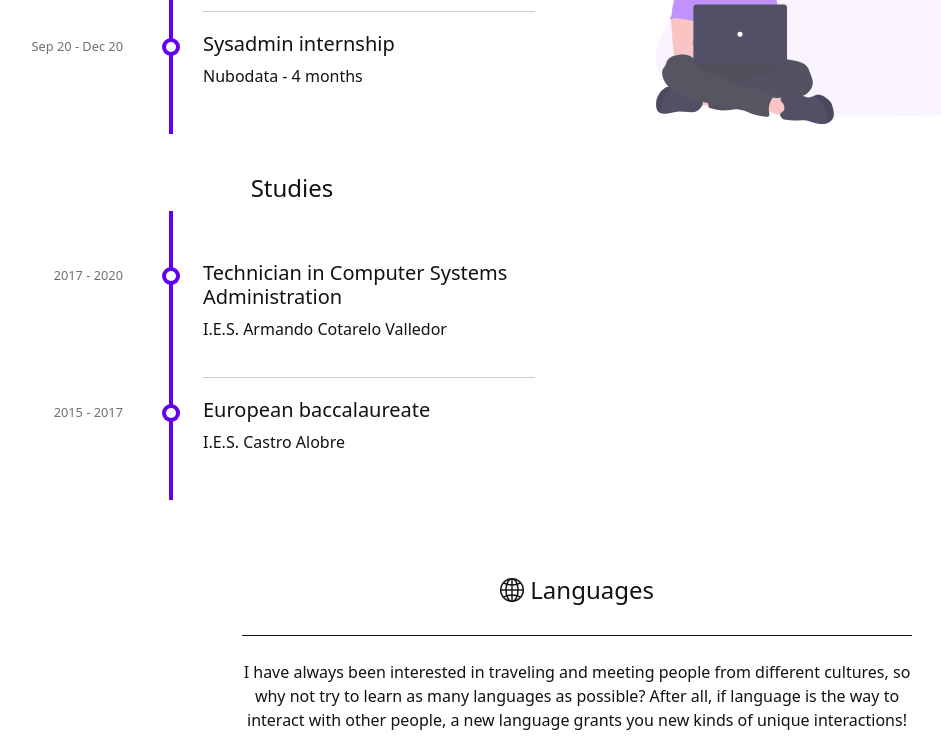
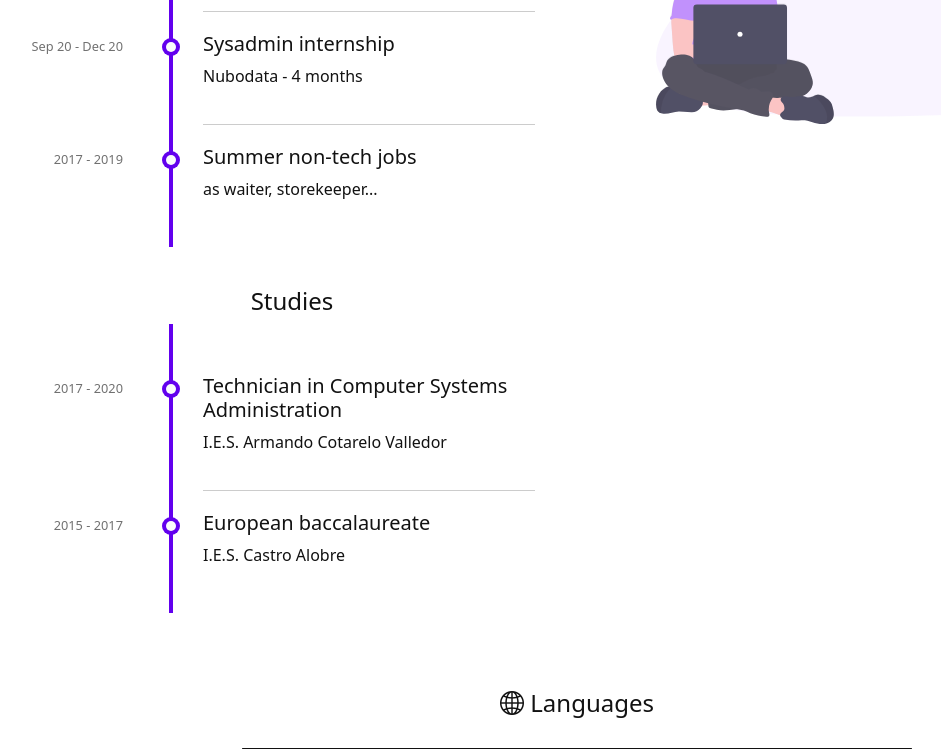
Before and after one commit to dawichi/dawichi.dev, a Next.js app: page / in a window 1280 px wide. Shown: the part 2100-2854 px from the top of the page, without its empty margins (63-1004 px from the left). Built offline with nearby package versions, Linux system fonts and the light colour scheme.

Commit message:
overflow fix

```diff
--- a/components/sections/Timeline.tsx
+++ b/components/sections/Timeline.tsx
@@ -26,6 +26,10 @@ const Timeline = () => {
 							<h5>Sysadmin internship</h5>
 							<p>Nubodata - 4 months</p>
 						</li>
+						<li data-date="2017 - 2019">
+							<h5>Summer non-tech jobs</h5>
+							<p>as waiter, storekeeper...</p>
+						</li>
 					</ul>
 					<br></br>
 					<h4>Studies</h4>
--- a/components/sections/Travel.tsx
+++ b/components/sections/Travel.tsx
@@ -1,5 +1,4 @@
 import React from 'react'
-import Col from 'react-bootstrap/Col'
 import Container from 'react-bootstrap/Container'
 import Row from 'react-bootstrap/Row'
 import Map from '../Map'
--- a/styles/global.scss
+++ b/styles/global.scss
@@ -6,8 +6,9 @@ html, body {
 	// font-family: -apple-system, BlinkMacSystemFont, Segoe UI, Roboto, Oxygen, Ubuntu, Cantarell, Fira Sans, Droid Sans, Helvetica Neue, sans-serif;
 	font-family: 'IBM Plex Mono', monospace;
 	background-color: var(--background);
-	overflow-x: hidden;
 }
+
+html { overflow-x: hidden; }
 
 a {
 	color: #0070f3;
```
